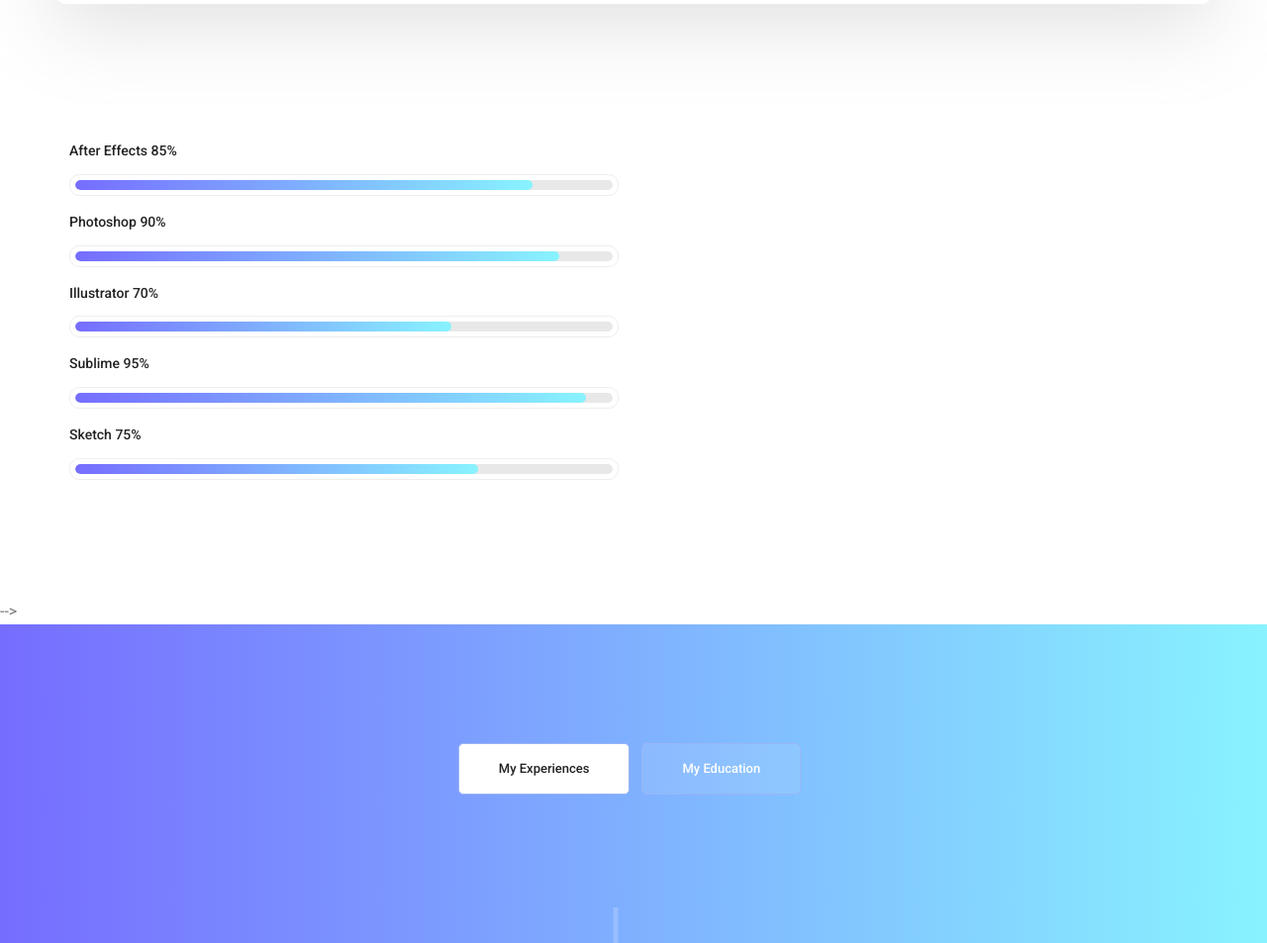
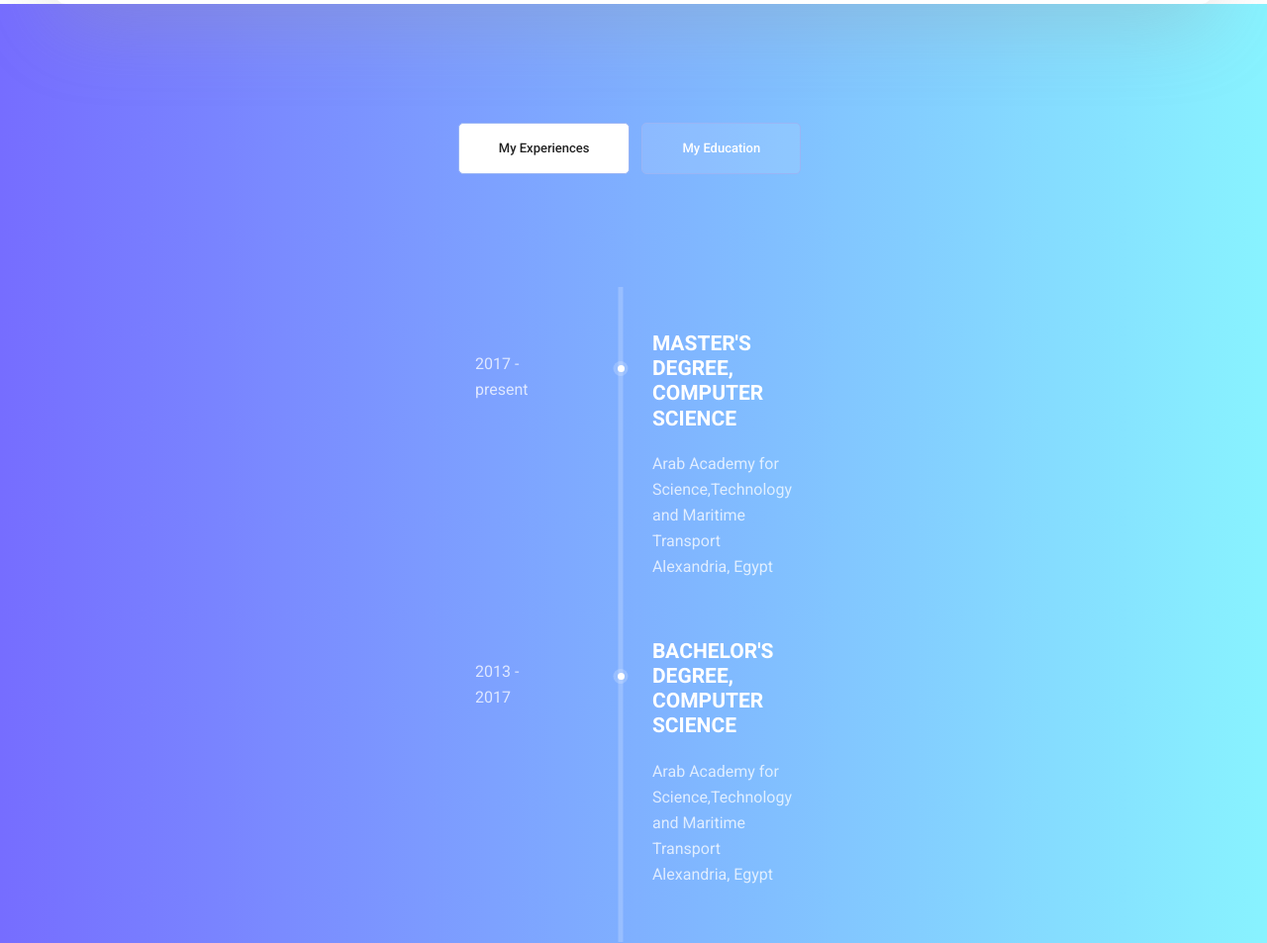
Before and after one commit to MahmoudElsayad/MahmoudElsayad.github.io, a plain HTML site: page index.html in a window 1280 px wide. Shown: the part 956-1909 px from the top of the page at 99% size. Drawn offline with Linux system fonts and the light colour scheme.

Commit message:
Fixed image sizing

```diff
--- a/css/style.css
+++ b/css/style.css
@@ -2578,7 +2578,7 @@ h6 {
         background: #fff;
         color: #222222; }
 .tabs_inner .tab-content .tab-pane .list {
-  max-width: 460px;
+  max-width: 320px;
   margin: auto;
   position: relative;
   padding-top: 40px;
--- a/index.html
+++ b/index.html
@@ -54,7 +54,7 @@
 					<div class="banner_content">
 						<div class="media">
 							<div class="d-flex">
-								<img  src="img/personal.jpeg" alt=""  width="25%" height="60%">
+								<img  src="img/personal.jpeg" alt=""  width="400" height="100%">
 							</div>
 							<div class="media-body">
 								<div class="personal_text">
@@ -80,62 +80,6 @@
             </div>
         </section>
         <!--================End Home Banner Area =================-->
-<!--
-        <!--================Welcome Area =================-->
-        <section class="welcome_area p_120">
-        	<div class="container">
-        		<div class="row welcome_inner">
-        			<div class="col-lg-6">
-        				<div class="tools_expert">
-        					<div class="skill_main">
-								<div class="skill_item">
-									<h4>After Effects <span class="counter">85</span>%</h4>
-									<div class="progress_br">
-										<div class="progress">
-											<div class="progress-bar" role="progressbar" aria-valuenow="85" aria-valuemin="0" aria-valuemax="100"></div>
-										</div>
-									</div>
-								</div>
-								<div class="skill_item">
-									<h4>Photoshop <span class="counter">90</span>%</h4>
-									<div class="progress_br">
-										<div class="progress">
-											<div class="progress-bar" role="progressbar" aria-valuenow="90" aria-valuemin="0" aria-valuemax="100"></div>
-										</div>
-									</div>
-								</div>
-								<div class="skill_item">
-									<h4>Illustrator <span class="counter">70</span>%</h4>
-									<div class="progress_br">
-										<div class="progress">
-											<div class="progress-bar" role="progressbar" aria-valuenow="70" aria-valuemin="0" aria-valuemax="100"></div>
-										</div>
-									</div>
-								</div>
-								<div class="skill_item">
-									<h4>Sublime <span class="counter">95</span>%</h4>
-									<div class="progress_br">
-										<div class="progress">
-											<div class="progress-bar" role="progressbar" aria-valuenow="95" aria-valuemin="0" aria-valuemax="100"></div>
-										</div>
-									</div>
-								</div>
-								<div class="skill_item">
-									<h4>Sketch <span class="counter">75</span>%</h4>
-									<div class="progress_br">
-										<div class="progress">
-											<div class="progress-bar" role="progressbar" aria-valuenow="75" aria-valuemin="0" aria-valuemax="100"></div>
-										</div>
-									</div>
-								</div>
-							</div>
-        				</div>
-        			</div>
-        		</div>
-        	</div>
-        </section>
-        <!--================End Welcome Area =================-->
-         -->
         <!--================My Tabs Area =================-->
         <section class="mytabs_area p_120">
         	<div class="container">
```
